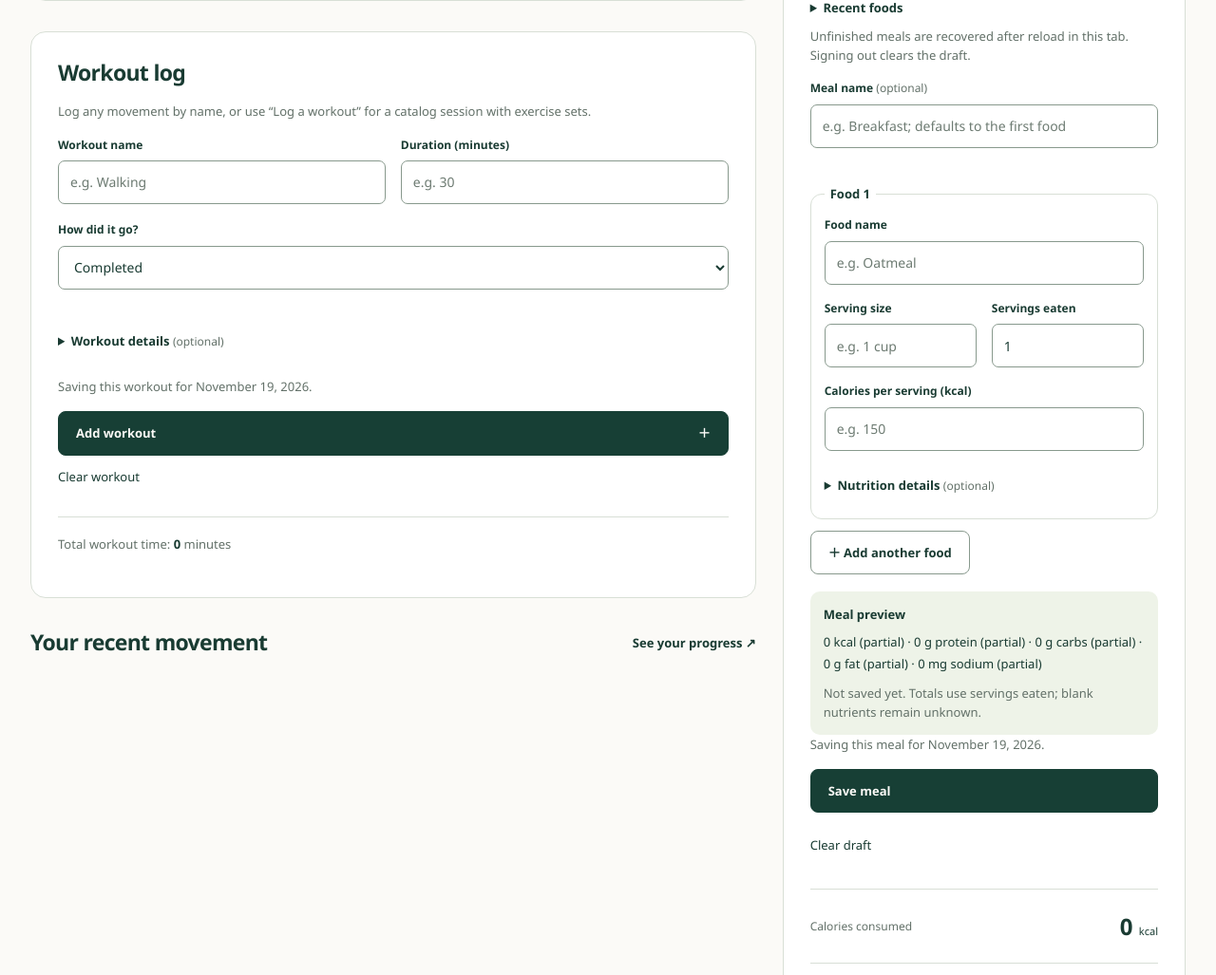
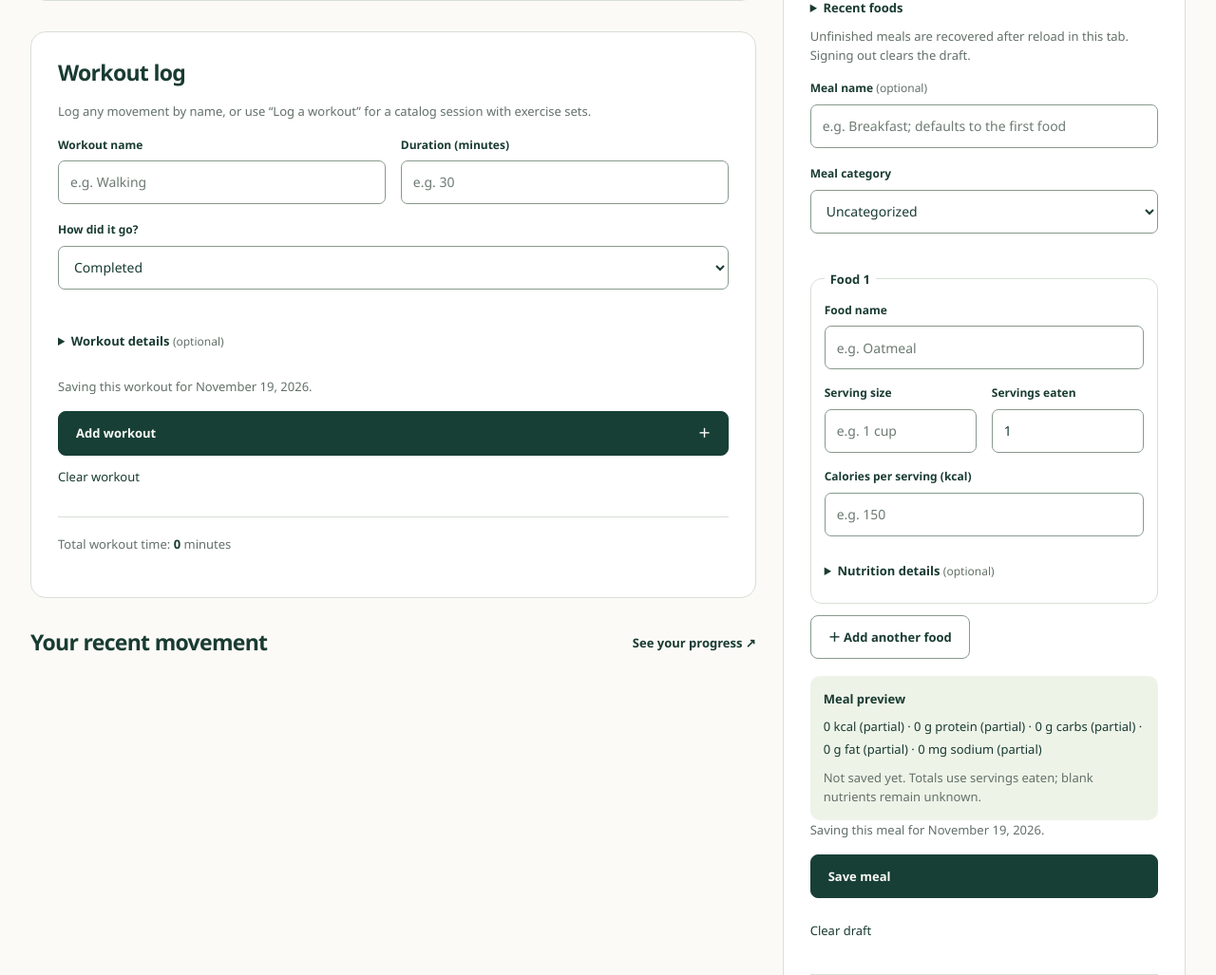
Before and after one commit to Suraj2123/Fitworld, a Flask app: template fitworld/templates/home.html in a window 1280 px wide. Shown: the part 1348-2375 px from the top of the page at 95% size. Run offline with Flask 3, Linux system fonts and the light colour scheme; the template is opened without the code that fills it, so the values that code supplies are empty.

Commit message:
feat(home): categorize meals and filter history without relabeling old logs

```diff
--- a/fitworld/app_api.py
+++ b/fitworld/app_api.py
@@ -234,4 +234,7 @@ def get_meal_history():
     end = iso_date(request.args["to"], "to") if request.args.get("to") else ""
     if start and end and start > end:
         raise ValidationError({"to": "The end date must be on or after the start date."})
-    return jsonify(reports.meal_history(get_db(), g.user["id"], query, start, end, page))
+    category = request.args.get("meal_category", "")
+    if category and category not in activity.MEAL_CATEGORIES:
+        raise ValidationError({"meal_category": "Choose a valid meal category."})
+    return jsonify(reports.meal_history(get_db(), g.user["id"], query, start, end, page, category))
--- a/fitworld/static/home.js
+++ b/fitworld/static/home.js
@@ -191,7 +191,7 @@ $("#food-form").addEventListener("submit", (event) =>
     const items = mealComposer.items(),
       selected = mealComposer.editing()?.date || dateInput.value;
     if (items.some((item) => !item.food_name)) throw new Error("Enter a name for every food.");
-    const controls = [...$("#food-form").querySelectorAll("input, button, textarea")];
+    const controls = [...$("#food-form").querySelectorAll("input, select, button, textarea")];
     const disabled = controls.map((control) => control.disabled);
     controls.forEach((control) => {
       control.disabled = true;
@@ -203,6 +203,7 @@ $("#food-form").addEventListener("submit", (event) =>
         {
           meal_name: data.meal_name.trim() || items[0].food_name,
           consumed_on: selected,
+          meal_category: data.meal_category,
           items,
         },
       );
--- a/fitworld/static/js/activity-ui.js
+++ b/fitworld/static/js/activity-ui.js
@@ -70,6 +70,23 @@ export function renderWorkouts(container, data, onEdit) {
 export function renderMeals(container, data, onReuse, onEdit, onFavorite) {
   container.replaceChildren();
   if (!data.meals.length) return empty(container, "No food logged for this day yet.");
+  const categories = {
+    breakfast: "Breakfast",
+    lunch: "Lunch",
+    dinner: "Dinner",
+    snack: "Snacks",
+    uncategorized: "Uncategorized",
+  };
+  const groups = new Map();
+  if (!data.showDates) {
+    Object.entries(categories).forEach(([key, label]) => {
+      if (!data.meals.some((meal) => (meal.meal_category || "uncategorized") === key)) return;
+      const section = el("section", "meal-category-group");
+      section.append(el("h3", "nutrition-heading", label));
+      groups.set(key, section);
+      container.append(section);
+    });
+  }
   data.meals.forEach((meal) => {
     const card = el("article", "entry-card");
     const heading = el("div", "entry-heading");
@@ -81,7 +98,7 @@ export function renderMeals(container, data, onReuse, onEdit, onFavorite) {
     if (data.showDates) {
       const date = el("a", "text-link", meal.consumed_on);
       date.href = `/home?date=${meal.consumed_on}`;
-      card.append(date);
+      card.append(date, el("span", "badge", categories[meal.meal_category] || "Uncategorized"));
     }
     meal.items.forEach((item) => {
       card.append(
@@ -143,7 +160,7 @@ export function renderMeals(container, data, onReuse, onEdit, onFavorite) {
       ),
     );
     card.append(remove);
-    container.append(card);
+    (groups.get(meal.meal_category || "uncategorized") || container).append(card);
   });
 }
 
--- a/fitworld/static/js/meal-composer.js
+++ b/fitworld/static/js/meal-composer.js
@@ -94,6 +94,7 @@ export function initMealComposer() {
     return (
       editing ||
       $("#meal-name").value.trim() ||
+      $("#meal-category").value !== "uncategorized" ||
       items().some((item) =>
         Object.entries(item).some(([key, value]) =>
           key === "servings" ? value !== "1" : value !== "",
@@ -110,6 +111,7 @@ export function initMealComposer() {
     }
     container.replaceChildren();
     $("#meal-name").value = meal.meal_name;
+    $("#meal-category").value = meal.meal_category || "uncategorized";
     meal.items.forEach((item) => add(item, false));
     container.querySelector("input").focus();
     if (edit) {
@@ -131,7 +133,12 @@ export function initMealComposer() {
   return {
     items,
     hasDraft,
-    snapshot: () => ({ meal_name: $("#meal-name").value, items: items(), editing }),
+    snapshot: () => ({
+      meal_name: $("#meal-name").value,
+      meal_category: $("#meal-category").value,
+      items: items(),
+      editing,
+    }),
     restore(draft) {
       load(
         { ...draft, id: draft.editing?.id, consumed_on: draft.editing?.date },
--- a/fitworld/templates/home.html
+++ b/fitworld/templates/home.html
@@ -164,6 +164,14 @@
                                                                                                   name="meal_name"
                                                                                                   maxlength="120"
                                                                                                   placeholder="e.g. Breakfast; defaults to the first food">
+          <label for="meal-category">Meal category</label><select id="meal-category"
+                                                                  name="meal_category">
+            <option value="uncategorized">Uncategorized</option>
+            <option value="breakfast">Breakfast</option>
+            <option value="lunch">Lunch</option>
+            <option value="dinner">Dinner</option>
+            <option value="snack">Snacks</option>
+          </select>
           <div id="meal-items"></div>
           <button type="button"
                   id="add-meal-item"
@@ -250,6 +258,15 @@
                                                            max="2100-12-31">
               </div>
             </div>
+            <label for="meal-search-category">Category</label><select id="meal-search-category"
+                                                                      name="meal_category">
+              <option value="">All categories</option>
+              <option value="uncategorized">Uncategorized</option>
+              <option value="breakfast">Breakfast</option>
+              <option value="lunch">Lunch</option>
+              <option value="dinner">Dinner</option>
+              <option value="snack">Snacks</option>
+            </select>
             <button type="submit" class="secondary-button">Search meals</button>
           </form>
           <p id="meal-search-count" role="status"></p>
```
Also changed, not shown: fitworld/activity.py (+10 -4 lines), fitworld/meal_library.py (+8 -3 lines), fitworld/reports.py (+4 -3 lines), tests/test_home_features.py (+23 -0 lines), fitworld/migrations/009_meal_categories.sql (added).
